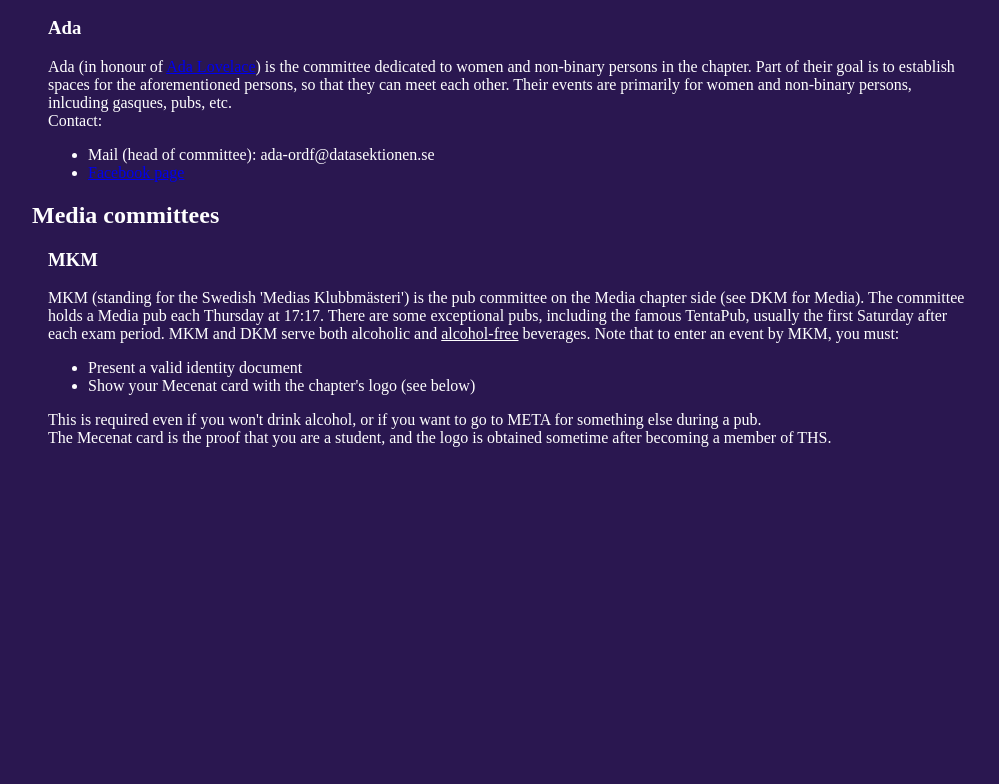
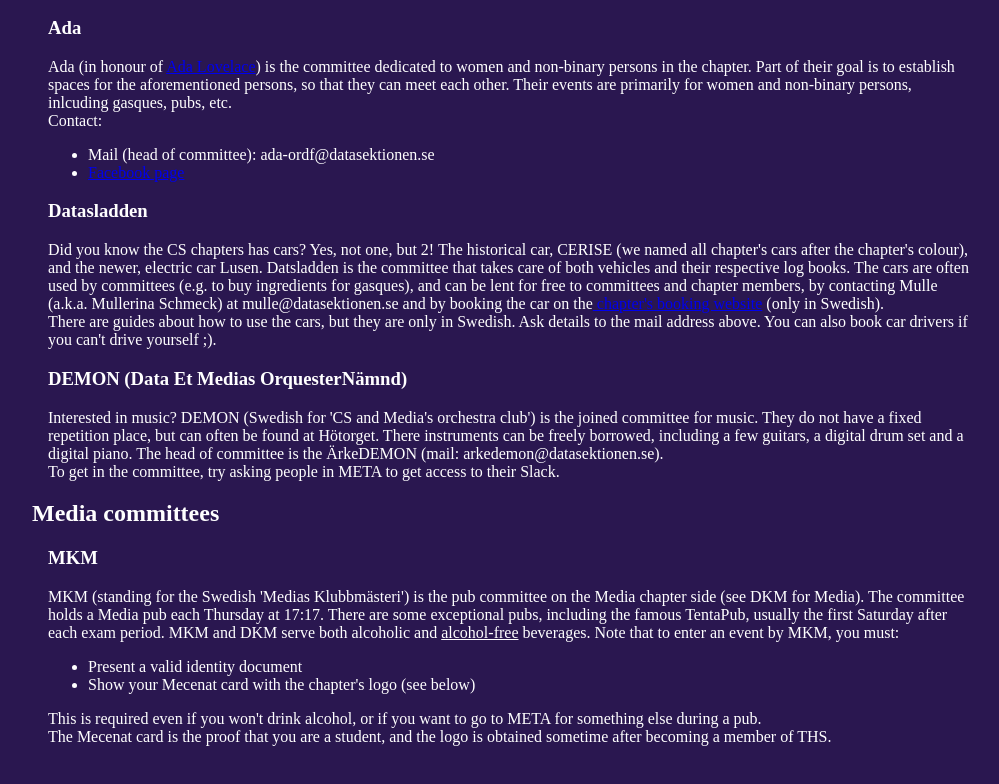
Before and after one commit to datasektionen/metastudent, a React (Create React App) app: page /student-life in a window 1280 px wide. Shown: the part 1440-2224 px from the top of the page, without its empty margins (128-1127 px from the left). Before the commit the page ends 1939 px from the top, so only its background shows below. Built offline with nearby package versions, Linux system fonts and the light colour scheme.

Commit message:
feat: add Datasladden and DEMON descriptions

```diff
--- a/src/pages/Committees.js
+++ b/src/pages/Committees.js
@@ -29,6 +29,12 @@
 
                 <CommitteeName name={"Ada"}/>
                 <Ada/>
+
+                <CommitteeName name={"Datasladden"}/>
+                <Datasladden/>
+
+                <CommitteeName name={"DEMON (Data Et Medias OrquesterNämnd)"}/>
+                <DEMON/>
             </div>
 
             <ChapterBelonging belonging="Media committees"/>
@@ -192,7 +198,7 @@
             displayed in META, the chapter hall.
             <br/>
             You can see what they do and check some events on their
-            <a href="https://www.facebook.com/pages/Tag-Monkeys/120626214692945?fref=ts">Facebook page</a>.
+            <a href="https://www.facebook.com/pages/Tag-Monkeys/120626214692945?fref=ts"> Facebook page</a>.
             Otherwise, you can contact them on META's Slack.
         </p>
     )
@@ -215,4 +221,33 @@
     )
 }
 
+function Datasladden() {
+    return (
+        <p>
+            Did you know the CS chapters has cars? Yes, not one, but 2! The historical car, CERISE (we named all
+            chapter's cars after the chapter's colour), and the newer, electric car Lusen. Datsladden is the committee
+            that takes care of both vehicles and their respective log books. The cars are often used by committees (e.g.
+            to buy ingredients for gasques), and can be lent for free to committees and chapter members, by contacting
+            Mulle (a.k.a. Mullerina Schmeck) at mulle@datasektionen.se and by booking the car on the
+            <a href="https://bokning.datasektionen.se/"> chapter's booking website</a> (only in Swedish).
+            <br/>
+            There are guides about how to use the cars, but they are only in Swedish. Ask details to the mail
+            address above. You can also book car drivers if you can't drive yourself ;).
+        </p>
+    )
+}
+
+function DEMON() {
+    return (
+        <p>
+            Interested in music? DEMON (Swedish for 'CS and Media's orchestra club') is the joined committee
+            for music. They do not have a fixed repetition place, but can often be found at Hötorget.
+            There instruments can be freely borrowed, including a few guitars, a digital drum set and a digital
+            piano. The head of committee is the ÄrkeDEMON (mail: arkedemon@datasektionen.se).
+            <br/>
+            To get in the committee, try asking people in META to get access to their Slack.
+        </p>
+    )
+}
+
 export default Committees;
```
